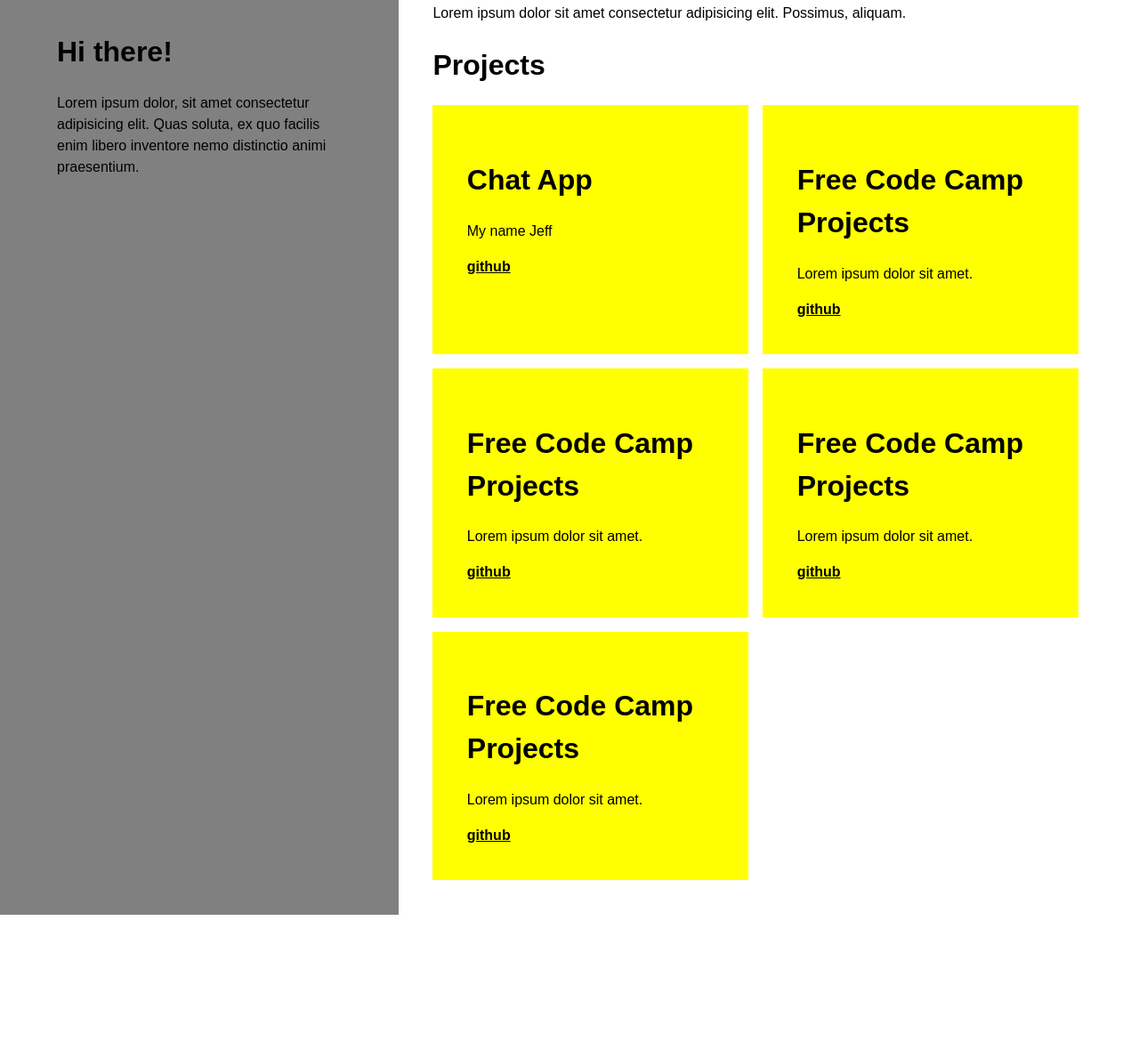
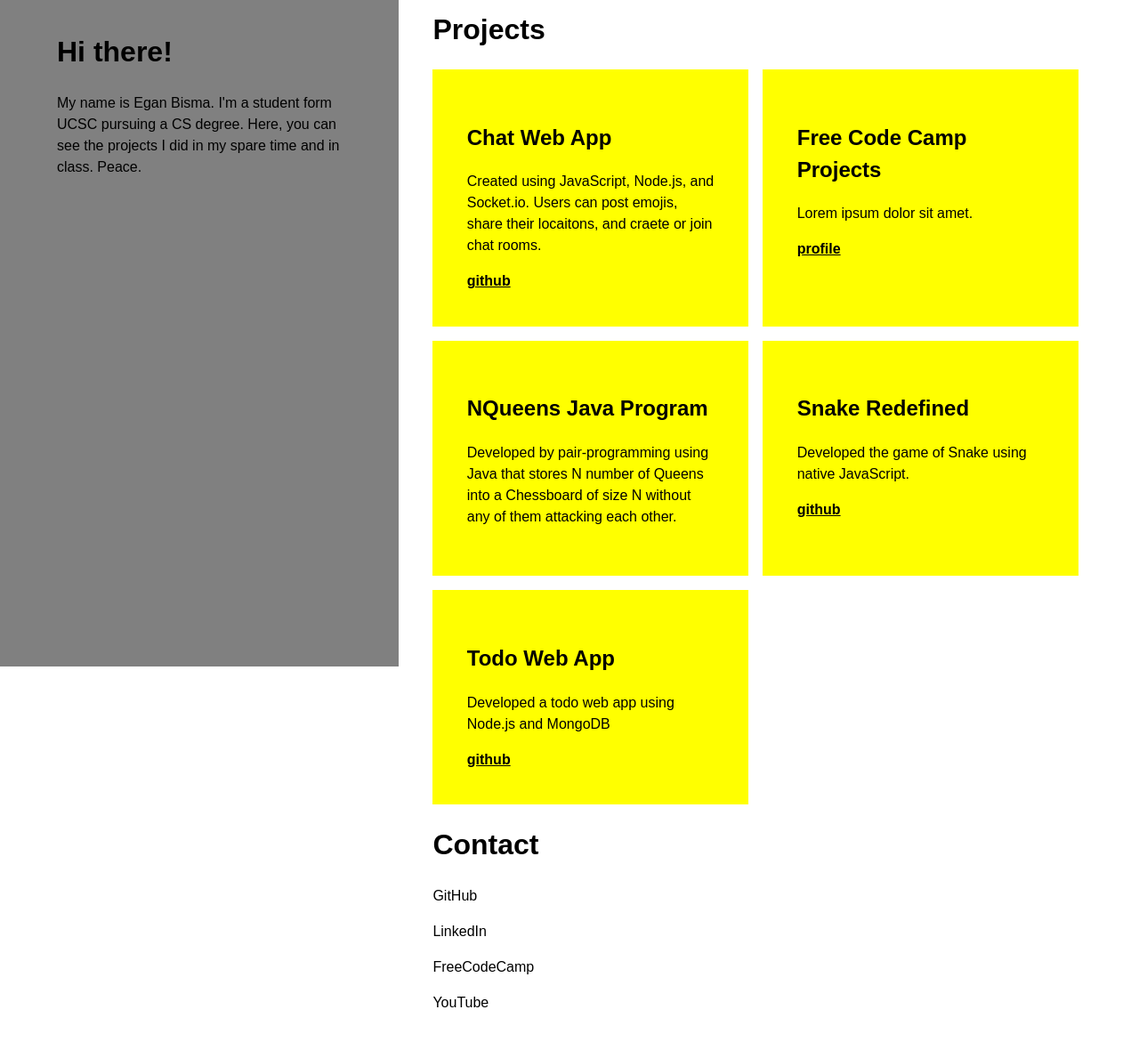
Before and after one commit to VVNoodle/VVNoodle.github.io, a plain HTML site: page index.html in a window 1280 px wide. Shown: the part 51-1222 px from the top of the page at 89% size. Before the commit the page ends 1079 px from the top, so only its background shows below. Drawn offline with Linux system fonts and the light colour scheme.

Commit message:
added contacts section

```diff
--- a/index.html
+++ b/index.html
@@ -13,40 +13,60 @@
 <body>
     <div class="pf-container">
 
-        <div class="pf-sidebar">
-            <h1>Hi there!</h1>
-            <p>Lorem ipsum dolor, sit amet consectetur adipisicing elit. Quas soluta, ex quo facilis enim libero inventore nemo
-                distinctio animi praesentium.</p>
+        <div class="pf-sidebar-container">
+            <div class="pf-sidebar">
+                <h1>Hi there!</h1>
+                <p>My name is Egan Bisma. I'm a student form UCSC pursuing a CS degree. Here, you can see the projects I did
+                    in my spare time and in class. Peace.
+                </p>
+            </div>
         </div>
 
         <div class="pf-content">
-            <p>Lorem ipsum dolor sit amet consectetur adipisicing elit. Possimus, aliquam.</p>
             <h1>Projects</h1>
             <div class="pf-grid">
                 <div class="pf-grid-item">
-                    <h1>Chat App</h1>
-                    <p class="">My name Jeff</p>
-                    <a href="http://">github</a>
+                    <h2>Chat Web App</h2>
+                    <p class="">Created using JavaScript, Node.js, and Socket.io. Users can post emojis, share their locaitons, and craete
+                        or join chat rooms.
+                    </p>
+                    <a target="_blank" href="https://github.com/VVNoodle/node-chat-app/blob/master/README.md">github</a>
                 </div>
                 <div class="pf-grid-item">
-                    <h1>Free Code Camp Projects</h1>
+                    <h2>Free Code Camp Projects</h2>
                     <p>Lorem ipsum dolor sit amet.</p>
-                    <a href="">github</a>
+                    <a target="_blank" href="https://www.freecodecamp.org/vvnoodle">profile</a>
                 </div>
                 <div class="pf-grid-item">
-                    <h1>Free Code Camp Projects</h1>
-                    <p>Lorem ipsum dolor sit amet.</p>
-                    <a href="">github</a>
+                    <h2>NQueens Java Program</h2>
+                    <p>Developed by pair-programming using Java that stores N number of Queens into a Chessboard of size N without
+                        any of them attacking each other.
+                    </p>
                 </div>
                 <div class="pf-grid-item">
-                    <h1>Free Code Camp Projects</h1>
-                    <p>Lorem ipsum dolor sit amet.</p>
-                    <a href="">github</a>
+                    <h2>Snake Redefined</h2>
+                    <p>Developed the game of Snake using native JavaScript.</p>
+                    <a target="_blank" href="https://github.com/VVNoodle/Snake-Redefined">github</a>
                 </div>
                 <div class="pf-grid-item">
-                    <h1>Free Code Camp Projects</h1>
-                    <p>Lorem ipsum dolor sit amet.</p>
-                    <a href="">github</a>
+                    <h2>Todo Web App</h2>
+                    <p>Developed a todo web app using Node.js and MongoDB</p>
+                    <a target="_blank" href="https://github.com/VVNoodle/node-todo-api">github</a>
+                </div>
+            </div>
+            <div>
+                <h1>Contact</h1>
+                <div class="pf-contact-item">
+                    <p>GitHub</p>
+                </div>
+                <div class="pf-contact-item">
+                    <p>LinkedIn</p>
+                </div>
+                <div class="pf-contact-item">
+                    <p>FreeCodeCamp</p>
+                </div>
+                <div class="pf-contact-item">
+                    <p>YouTube</p>
                 </div>
             </div>
         </div>
--- a/pf-flex.css
+++ b/pf-flex.css
@@ -35,6 +35,14 @@
   /* sidebar occupies 35% of the view width */
   .pf-sidebar {
     flex: 35vw;
+    /* make the sidebar position stay */
+    position: fixed;
+    height: 100vh;
+    width: 35vw;
+  }
+  /* push the content to the right side */
+  .pf-sidebar-container {
+    flex: 35vw;
   }
   /* content occupies 65% of the view width */
   .pf-content {
```
